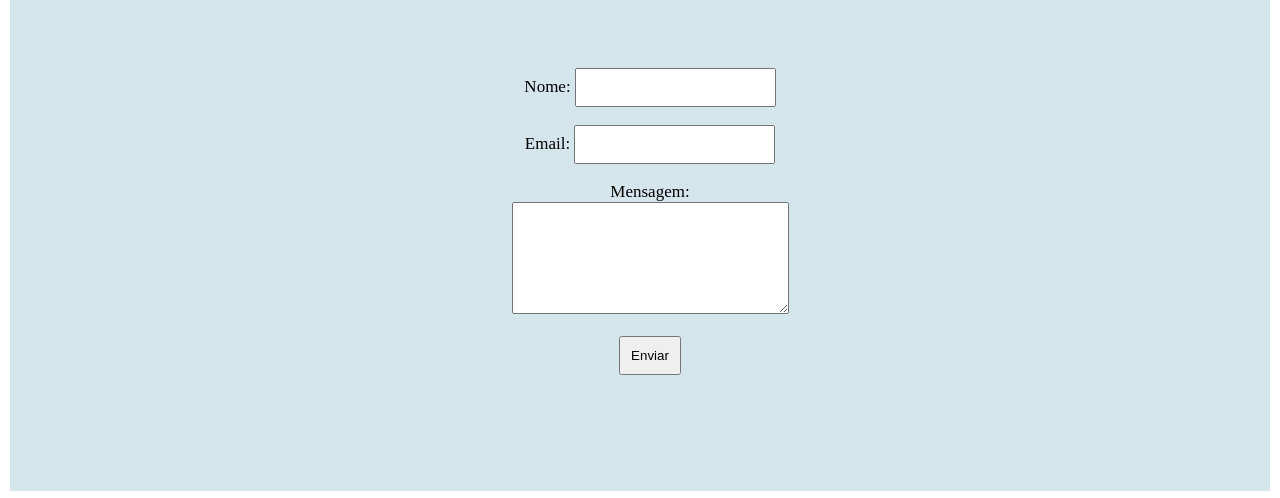
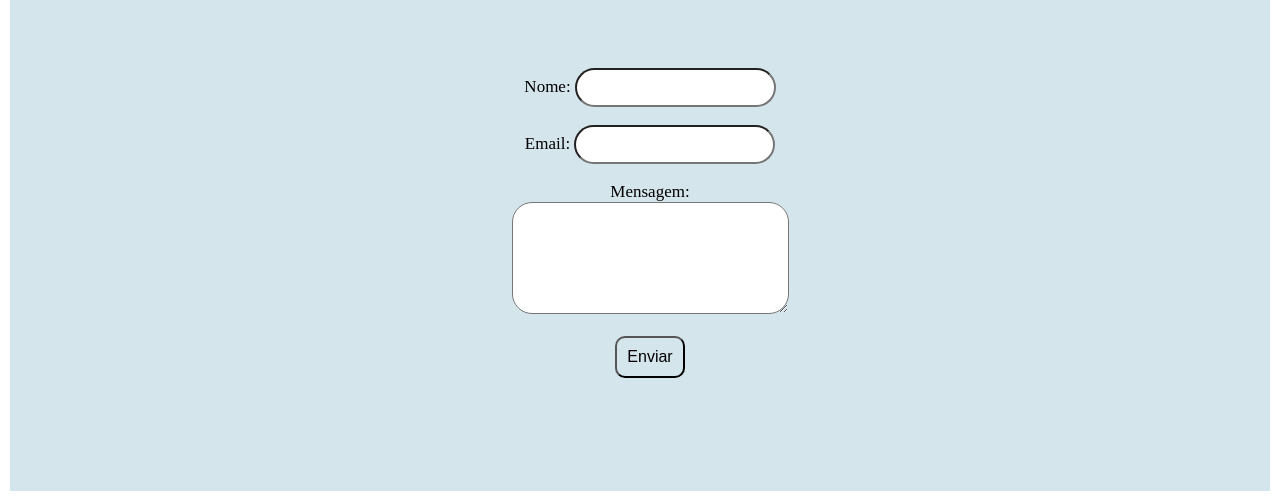
Before and after one commit to jmarques029/ProjetoWeb, a plain HTML site: page ProjetoWeb/contato.html in a window 1280 px wide. Shown: the part 222-720 px from the top of the page. Drawn offline with Linux system fonts and the light colour scheme.

Commit message:
Alteração no css
Alteração no botão e enviar o formulário de contato através do css e do html, junto com alterações de estética no formulário de contato

```diff
--- a/ProjetoWeb/contato.html
+++ b/ProjetoWeb/contato.html
@@ -36,9 +36,8 @@
 
        <label for="mensagem">Mensagem:</label>
        <textarea id="mensagem" name="mensagem" required></textarea><br><br>
-
-       <input type="submit" value="Enviar">
-       </form>
+       <button>Enviar</button>
+      </form>
       </section>
     </div>
    </section>
--- a/ProjetoWeb/css/style.css
+++ b/ProjetoWeb/css/style.css
@@ -255,11 +255,21 @@ body
   form input{
     padding: 10px;
     outline: none;
+    border-radius: 30px;
+  }
 
-  }
   button :hover{
     color: #e5156a;
   }
+
+  button{
+    font-size: medium;
+    padding: 10px;
+    border-radius: 10px;
+    background-color: #d5e5ec;
+  }
+
   form textarea{
     padding: 40px  50px;
+    border-radius: 20px;
   }
```
